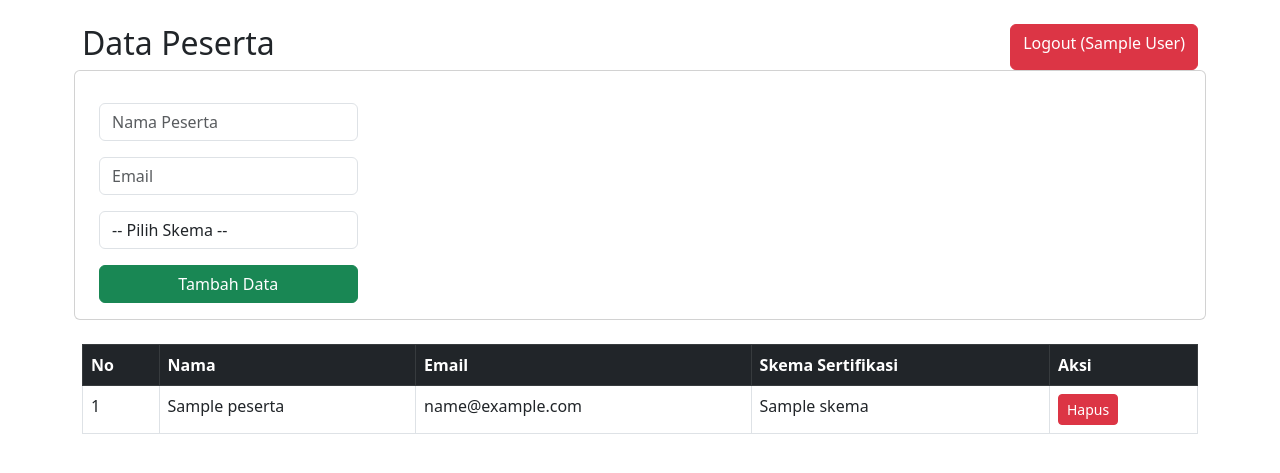
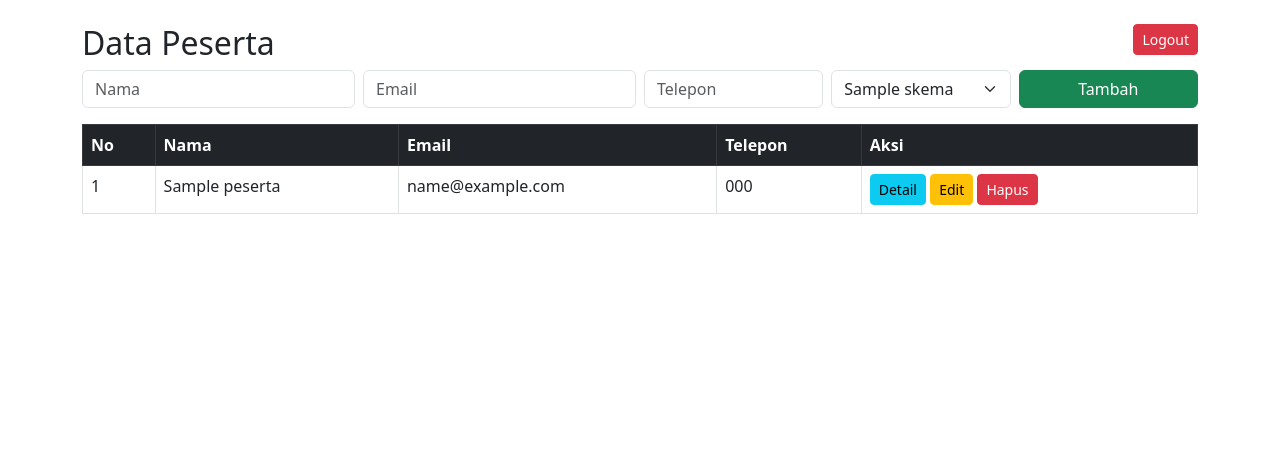
Before and after one commit to Artvael/Sertifikasi-USK, a PHP site: page /peserta.php in a window 1280 px wide. Shown: the top 473 px of the page. Run offline with PHP 8.4, Linux system fonts and the light colour scheme; the visitor is signed in with stand-in values (Sample User, id 1); tables that the repository leaves empty or names only in its code hold one stand-in row (values such as "Sample post").

Commit message:
Update fitur peserta dan skema sertifikasi

```diff
--- a/index.php
+++ b/index.php
@@ -10,7 +10,7 @@ if(isset($_POST['login'])) {
     $data = $stmt->fetch();
 
     // Validasi input dan cek password
-    if($data && password_verify($pass, $data['password'])) {
+   if($data && $pass == $data['password']) {
         $_SESSION['admin'] = $data['nama'];
         header("Location: dashboard.php");
         exit;
--- a/koneksi.php
+++ b/koneksi.php
@@ -1,5 +1,4 @@
 <?php
-session_start();
 $host = 'localhost';
 $user = 'root';
 $pass = '';
--- a/peserta.php
+++ b/peserta.php
@@ -1,104 +1,59 @@
 <?php
+session_start();
 require 'koneksi.php';
-// Proteksi halaman
-if(!isset($_SESSION['admin'])) { header("Location: index.php"); exit; }
+if (!isset($_SESSION['admin'])) { header("Location: index.php"); exit; }
 
-// Proses Tambah Data
-if(isset($_POST['tambah'])) {
-    $nama = $_POST['nama_peserta'];
-    $email = $_POST['email'];
-    $telp = $_POST['telepon'];
-    $id_skema = $_POST['id_skema'];
-
-    $stmt = $koneksi->prepare("INSERT INTO peserta (nama_peserta, email, telepon, id_skema) VALUES (?, ?, ?, ?)");
-    if($stmt->execute([$nama, $email, $telp, $id_skema])) {
-        header("Location: peserta.php");
-    }
+// Tambah & Hapus dalam satu blok ringkas
+if (isset($_POST['tambah'])) {
+    $koneksi->prepare("INSERT INTO peserta (nama_peserta, email, telepon, id_skema) VALUES (?, ?, ?, ?)")
+            ->execute([$_POST['nama_peserta'], $_POST['email'], $_POST['telepon'], $_POST['id_skema']]);
+    header("Location: peserta.php"); exit;
 }
-
-// Proses Hapus
-if(isset($_GET['hapus'])) {
-    $stmt = $koneksi->prepare("DELETE FROM peserta WHERE id_peserta = ?");
-    $stmt->execute([$_GET['hapus']]);
-    header("Location: peserta.php");
+if (isset($_GET['hapus'])) {
+    $koneksi->prepare("DELETE FROM peserta WHERE id_peserta = ?")->execute([$_GET['hapus']]);
+    header("Location: peserta.php"); exit;
 }
 ?>
 <!DOCTYPE html>
 <html>
-<head>
-    <title>Kelola Peserta</title>
-    <link href="https://cdn.jsdelivr.net/npm/bootstrap@5.3.0/dist/css/bootstrap.min.css" rel="stylesheet">
-</head>
+<head><link href="https://cdn.jsdelivr.net/npm/bootstrap@5.3.0/dist/css/bootstrap.min.css" rel="stylesheet"></head>
 <body class="p-4">
     <div class="container">
-        <div class="d-flex justify-content-between mb-3">
-            <h2>Data Peserta</h2>
-            <a href="logout.php" class="btn btn-danger">Logout (<?= $_SESSION['admin'] ?>)</a>
-        </div>
+        <h2>Data Peserta <a href="logout.php" class="btn btn-sm btn-danger float-end">Logout</a></h2>
 
-        <!-- Form Tambah -->
-        <form method="POST" class="row g-3 mb-4 card p-3">
-            <div class="col-md-3">
-                <input type="text" name="nama_peserta" class="form-control" placeholder="Nama Peserta" required>
-            </div>
-            <div class="col-md-3">
-                <input type="email" name="email" class="form-control" placeholder="Email" required>
-            </div>
-            <div class="col-md-3">
-                <select name="id_skema" class="form-control" required>
-                    <option value="">-- Pilih Skema --</option>
-                    <?php
-                    // Mengambil data skema untuk dropdown (Relasi)
-                    $skema = $koneksi->query("SELECT * FROM skema")->fetchAll();
-                    foreach($skema as $s) {
-                        echo "<option value='{$s['id_skema']}'>{$s['nama_skema']}</option>";
-                    }
-                    ?>
+        <!-- Form Tambah Cepat -->
+        <form method="POST" class="row g-2 mb-3">
+            <div class="col-3"><input type="text" name="nama_peserta" class="form-control" placeholder="Nama" required></div>
+            <div class="col-3"><input type="email" name="email" class="form-control" placeholder="Email" required></div>
+            <div class="col-2"><input type="text" name="telepon" class="form-control" placeholder="Telepon" required></div>
+            <div class="col-2">
+                <select name="id_skema" class="form-select" required>
+                    <?php foreach($koneksi->query("SELECT * FROM skema") as $s) echo "<option value='{$s['id_skema']}'>{$s['nama_skema']}</option>"; ?>
                 </select>
             </div>
-            <div class="col-md-3">
-                <button type="submit" name="tambah" class="btn btn-success w-100">Tambah Data</button>
-            </div>
+            <div class="col-2"><button type="submit" name="tambah" class="btn btn-success w-100">Tambah</button></div>
         </form>
 
-        <!-- Tabel Tampil Data -->
         <table class="table table-bordered">
-            <thead class="table-dark">
-                <tr>
-                    <th>No</th>
-                    <th>Nama</th>
-                    <th>Email</th>
-                    <th>Skema Sertifikasi</th>
-                    <th>Aksi</th>
-                </tr>
-            </thead>
+            <thead class="table-dark"><tr><th>No</th><th>Nama</th><th>Email</th><th>Telepon</th><th>Aksi</th></tr></thead>
             <tbody>
                 <?php
-                // Query JOIN untuk menampilkan nama skema dari tabel relasi
-                $query = "SELECT peserta.*, skema.nama_skema FROM peserta
-                          JOIN skema ON peserta.id_skema = skema.id_skema";
-
-                // Fitur Pencarian Sederhana
-                if(isset($_GET['cari'])) {
-                    $cari = $_GET['cari'];
-                    $query .= " WHERE nama_peserta LIKE '%$cari%'";
-                }
-
-                $stmt = $koneksi->query($query);
                 $no = 1;
-                while($row = $stmt->fetch()) { ?>
-                    <tr>
-                        <td><?= $no++ ?></td>
-                        <td><?= htmlspecialchars($row['nama_peserta']) ?></td>
-                        <td><?= htmlspecialchars($row['email']) ?></td>
-                        <td><?= htmlspecialchars($row['nama_skema']) ?></td>
-                        <td>
-                            <a href="peserta.php?hapus=<?= $row['id_peserta'] ?>"
-                               class="btn btn-sm btn-danger"
-                               onclick="return confirm('Yakin hapus data ini?')">Hapus</a>
-                        </td>
-                    </tr>
-                <?php } ?>
+                $stmt = $koneksi->query("SELECT * FROM peserta");
+                while($row = $stmt->fetch()):
+                ?>
+                <tr>
+                    <td><?= $no++ ?></td>
+                    <td><?= $row['nama_peserta'] ?></td>
+                    <td><?= $row['email'] ?></td>
+                    <td><?= $row['telepon'] ?></td>
+                    <td>
+                        <a href="detail_peserta.php?id=<?= $row['id_peserta'] ?>" class="btn btn-sm btn-info">Detail</a>
+                        <a href="edit_peserta.php?id=<?= $row['id_peserta'] ?>" class="btn btn-sm btn-warning">Edit</a>
+                        <a href="peserta.php?hapus=<?= $row['id_peserta'] ?>" class="btn btn-sm btn-danger" onclick="return confirm('Hapus?')">Hapus</a>
+                    </td>
+                </tr>
+                <?php endwhile; ?>
             </tbody>
         </table>
     </div>
```
Also changed, not shown: detail_peserta.php (added, +24 -0 lines), edit_peserta.php (added, +37 -0 lines), skema.php (+59 -15 lines).
